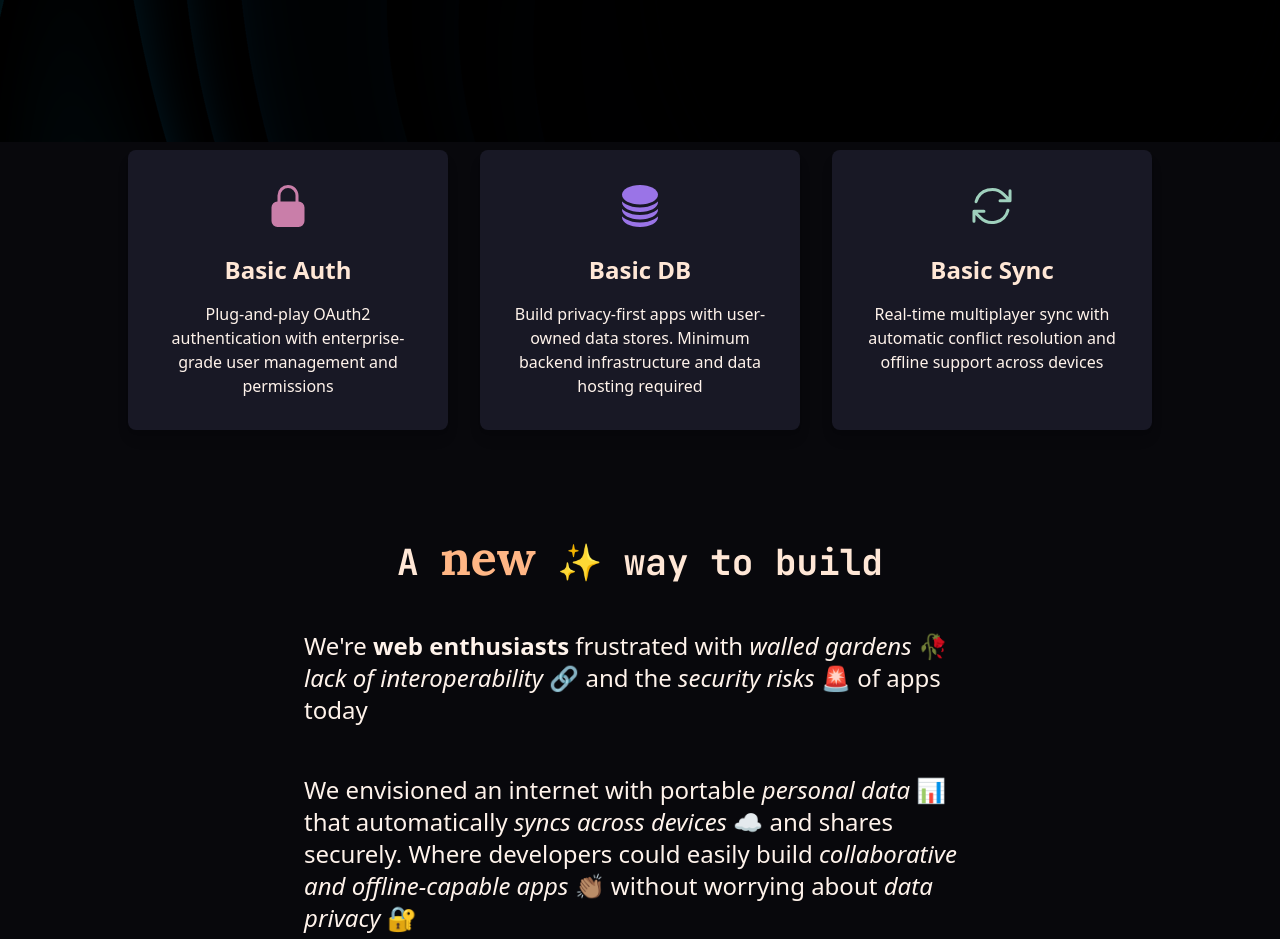
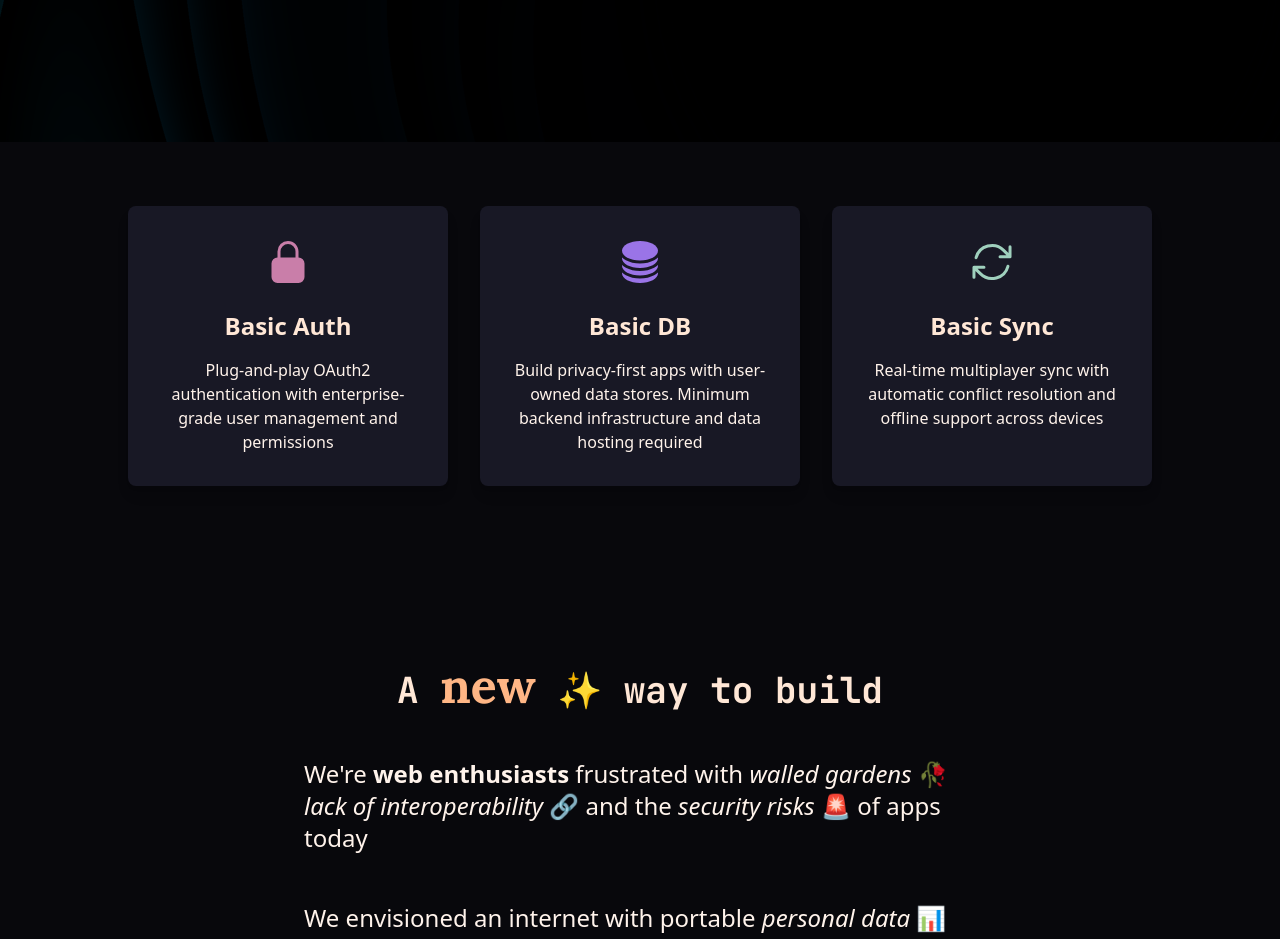
Before and after one commit to basicdb/basic-website, a Next.js app: page / in a window 1280 px wide. Shown: the part 594-1533 px from the top of the page. Built offline with nearby package versions, Linux system fonts and the light colour scheme.

Commit message:
updated some spacing

```diff
--- a/src/pages/index.tsx
+++ b/src/pages/index.tsx
@@ -141,7 +141,7 @@
 
 const ProductsSection = () => {
   return (
-    <section className="bg-black w-full py-8 sm:py-2">
+    <section className="bg-black w-full py-16">
       <div className="max-w-7xl mx-auto px-4 sm:px-6 lg:px-8">
         <div className="flex flex-wrap justify-center gap-8">
           {products.map((product, index) => (
@@ -167,8 +167,8 @@
 
 const WhyBasicSection = () => {
   return (
-    <section className="bg-black w-full">
-      <div className="max-w-4xl mx-auto px-4 sm:px-6 lg:px-8 py-12 pb-24">
+    <section className="bg-black w-full py-16">
+      <div className="max-w-4xl mx-auto px-4 sm:px-6 lg:px-8">
         <h2 className={`${jetbrainsMono.className} text-2xl md:text-4xl font-bold text-white-100 mb-6 mt-12 text-center leading-relaxed`}>
           A <strong className={`${lora.className} text-3xl md:text-5xl text-white-500`}>new</strong> ✨ way to build
         </h2>
@@ -272,7 +272,7 @@
 
 const PrivacySection = () => {
   return (
-    <section className="bg-white dark:bg-black py-12">
+    <section className="bg-white dark:bg-black py-16">
       <div className="max-w-7xl mx-auto px-4 sm:px-6 lg:px-8">
         <div className="bg-black-800 p-6 sm:p-12 rounded-lg flex flex-col md:flex-row items-center justify-between">
           <div className="w-full md:w-1/2 md:pr-8 mb-8 md:mb-0 text-center md:text-left">
@@ -296,8 +296,8 @@
 
 const BenefitsForUsers = ({ benefits }: { benefits: Array<{ title: string; description: string }> }) => {
   return (
-    <section aria-labelledby="features" id="feature-five" className="w-full pt-1 pb-24 px-4 sm:px-6 lg:px-8 bg-white dark:bg-black">
-      <div className='max-w-6xl mx-auto'>
+    <section className="bg-white dark:bg-black w-full py-16">
+      <div className="max-w-7xl mx-auto px-4 sm:px-6 lg:px-8">
         <h2 className={`${jetbrainsMono.className} text-2xl md:text-4xl font-bold text-black dark:text-white-100 mb-6 mt-12 text-center leading-relaxed`}>
           And better for your <strong className={`${lora.className} text-3xl md:text-5xl text-black-500 dark:text-white-500`}>users</strong> 👯
         </h2>
```
